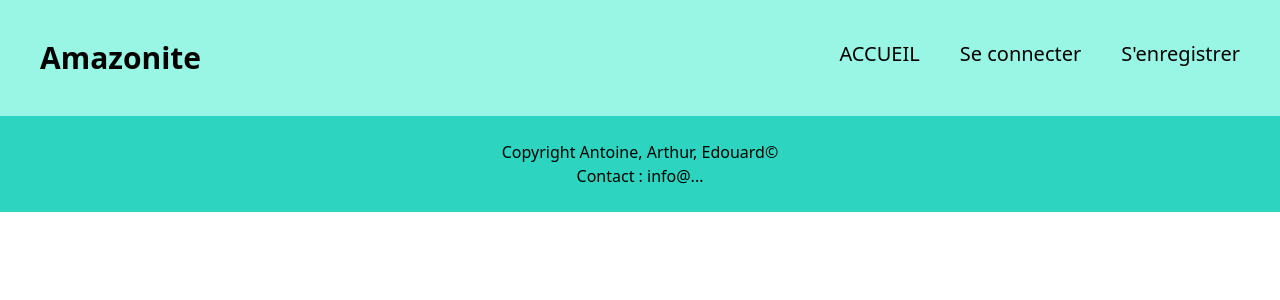
After one commit to TonitoFleur/Project-libre, a Flask app: template templates/base.html in a window 1280 px wide. The commit adds this page. Shown: the top 300 px of the page. Run offline with Flask 3, Linux system fonts and the light colour scheme; the template is opened without the code that fills it, so the values that code supplies are empty; some libraries are stand-ins or nearby versions.

Commit message:
ajout du base.html

```diff
--- /dev/null
+++ b/templates/base.html
@@ -0,0 +1,35 @@
+<!DOCTYPE html>
+<html lang="en">
+<head>
+  <meta charset="UTF-8">
+  <meta http-equiv="X-UA-Compatible" content="IE=edge">
+  <meta name="viewport" content="width=device-width, initial-scale=1.0">
+  <script src="https://cdn.tailwindcss.com"></script>
+  <link href="static/style.css" rel="stylesheet">
+  <title>Document</title>
+
+</head>
+  <body>
+    <header class="bg-teal-200 flex justify-between p-10">
+      <h1 class="text-3xl font-semibold">Amazonite</h1>
+      <nav>
+        <ul class="flex space-x-10 text-xl font-medium">
+          <li><a href="/">ACCUEIL</a></li>
+          <li><a href="">Se connecter</a></li>
+          <li><a href="">S'enregistrer</a></li>
+        </ul>
+      </nav>
+    </header>
+
+    <main class="bg-teal-100">
+    {% block content %}
+    {% endblock %}
+    </main>
+
+    <footer class="bg-teal-400 p-6 text-center">
+      <p>Copyright Antoine, Arthur, Edouard&copy;</p>
+      <p>Contact : info@...</p>
+    </footer>
+
+  </body>
+</html>
--- a/templates/register.html
+++ b/templates/register.html
@@ -1,3 +1,6 @@
+{% extends "base.html" %}
+
+{% block content %}
 <div class="py-10 flex items-center justify-center">
   <form method="POST" action="" class="bg-white px-10 py-6 rounded shadow-md">
     <div class="mb-4">
@@ -17,5 +20,4 @@
     </div>
   </form>
 </div>
-
-a
+{% endblock %}
```
